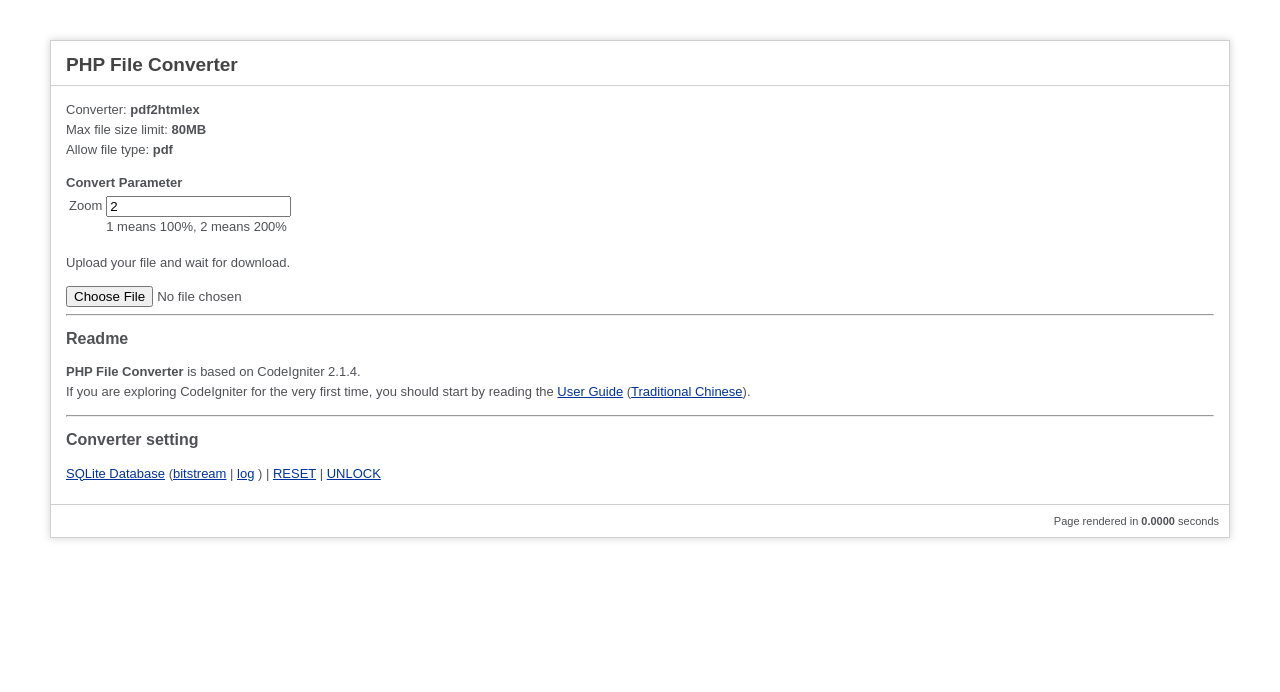
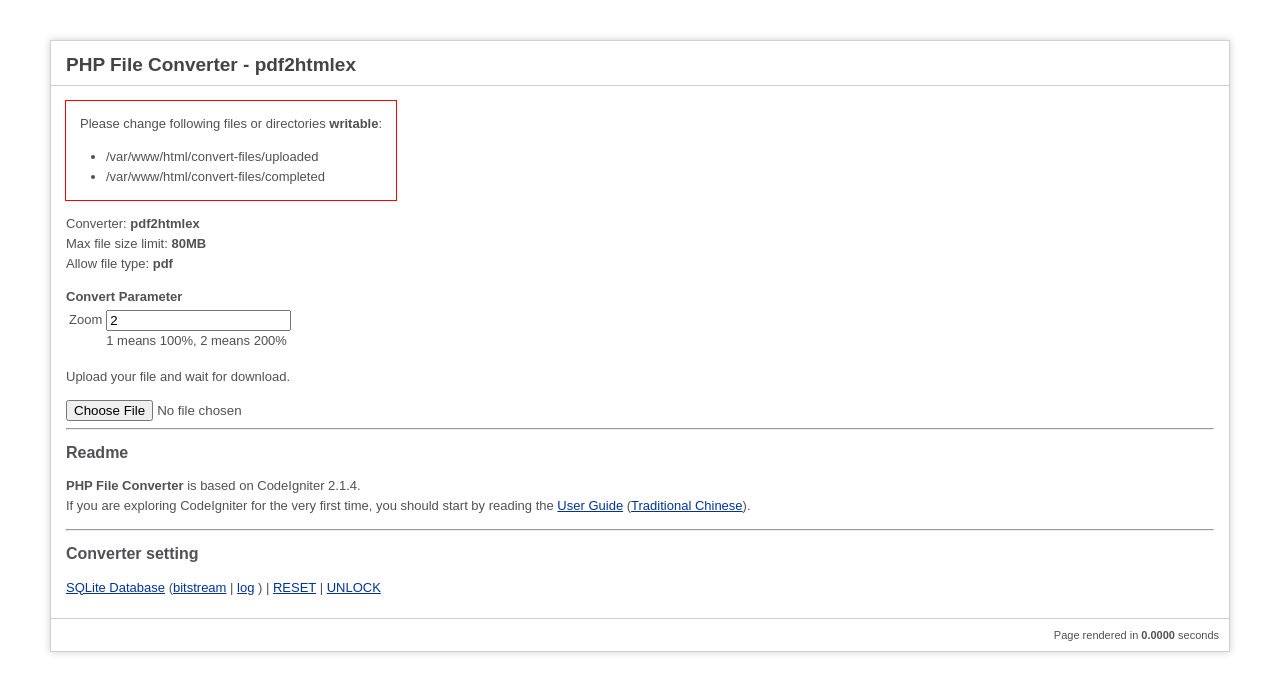
Before and after one commit to pulipulichen/php-file-converter, a CodeIgniter app: page / in a window 1280 px wide. Shown: the top 692 px of the page. Run offline with CodeIgniter, Linux system fonts and the light colour scheme; data comes from the database, SQL or seed files in the repository.

Commit message:
權限檢查功能完成

```diff
--- a/application/controllers/welcome.php
+++ b/application/controllers/welcome.php
@@ -19,46 +19,54 @@ class Welcome extends CI_Controller {
 	 */
 	public function index()
 	{
-            //$this->load->library("toolkit/KALS_object");
-            //$this->load->library("toolkit/Generic_object");
-            /*
-            $this->load->library("object/log");
-            $log = new Log();
-            $log->set_field('action', "upload");
-            //$log->set_field('ip', "154545");
-            $log->set_field('bitstream_id', "1");
-            //$log->update();
-
-            //$this->load->library("upload");
-            /*
-             * 測試用
-            $this->load->database();
-            $db = $this->db;
-
-
-            // insert user data
-            $db->insert('log', array(
-                'action' => "upload",
-                'ip' => '140.119.61.141',
-                'bitstream_id' => 1
-            ));
-             */
-            //$view_data["page_title"] = "PHP File Converter";
-            //$view_data["page_title"] = $this->lang->line("page_title");
-
             $converter = $this->config->item("converter");
             $parameters = NULL;
             if (isset($converter["params"])) {
                 $parameters = $converter["params"];
             }
 
+            $chmod_messages = $this->_check_directories_mode();
 
             $this->load->view('component/header');
             $this->load->view('upload_view', array(
-                "parameters" => $parameters
+                "parameters" => $parameters,
+                "chmod_messages" => $chmod_messages
             ));
             $this->load->view('component/footer');
 	}
+
+        private function _check_directories_mode() {
+
+            $messages = array();
+
+            //$config['convert_files']['uploaded']
+            $convert_files = $this->config->item('convert_files');
+
+            //php-file-converter\convert-files\completed
+            //php-file-converter\convert-files\uploaded
+            //php-file-converter\application\db
+            //php-file-converter\application\db\php-file-converter.sqlite.db
+
+            $dir_ary = array(
+                get_root_path($convert_files['uploaded']),
+                get_root_path($convert_files['completed']),
+                get_root_path("application/db"),
+                get_root_path("application/db/php-file-converter.sqlite.orig.db"),
+                get_root_path("application/db/php-file-converter.sqlite.db"),
+            );
+
+            foreach ($dir_ary AS $dir) {
+                $dir_mode = is_writable($dir);
+                if ($dir_mode === FALSE) {
+                    $result = @chmod($dir, 755);
+                    if ($result === FALSE) {
+                        array_push($messages, $dir);
+                    }
+                }
+            }
+
+            return $messages;
+        }
 }
 
 /* End of file welcome.php */
--- a/application/language/english/converter_lang.php
+++ b/application/language/english/converter_lang.php
@@ -13,3 +13,4 @@ $lang["parameters_caption"] = "Convert Parameter";
 $lang['convert_handler_locked'] = "Converter is locked";
 
 $lang["error_title"] = "Error";
+$lang['check_permissions_error'] = 'Please change following files or directories <strong>writable</strong>:';
--- a/application/views/upload_view.php
+++ b/application/views/upload_view.php
@@ -10,27 +10,38 @@ $converter = $this->config->item("converter");
         });
     });
 </script>
-<?php
-if ($this->config->item("debug") > 0) {
-?>
-        <script type="text/javascript">
-            // 20131015
-            // Only for test
-            $(function () {
-                setTimeout(function () {
-                    var _file_path = "D:\\xampp\\htdocs\\php-file-converter\\README.md";
-                    $("#bitstream").attr("value",_file_path).change();
-                    //$("#submit").slideDown();
-                }, 500);
-            });
-        </script>
-<?php
-}
-?>
         <link rel="icon" href="<?php echo base_url("/favicon.ico"); ?>" type="image/x-icon">
 
-	<h1>PHP File Converter</h1>
+	<h1>
+            <?php
+        if (isset($page_title)) {
+            echo $page_title;
+            }
+        else {
+            $converter = $this->config->item("converter");
+            echo $this->lang->line("page_title") . ' - ' . $converter["name"];
+        }
+            ?>
+        </h1>
 
+        <?php
+        if (count($chmod_messages) > 0) {
+            echo '<div class="warning message">';
+            echo "<p class='message'>";
+
+            echo $this->lang->line("check_permissions_error");
+
+            echo "<ul>";
+            foreach($chmod_messages AS $c) {
+                echo "<li>".$c."</li>";
+            }
+            echo "</ul>";
+
+
+            echo "</p>";
+            echo "</div>";
+        }
+        ?>
 
         <form id="body" action="<?php echo base_url("converter/"); ?>" method="post" enctype="multipart/form-data" tartget="_blank">
 
--- a/css/php-file-converter.css
+++ b/css/php-file-converter.css
@@ -118,3 +118,9 @@ form .input.submit:active {
     font-weight: bold;
     text-align: left;
 }
+
+#container .warning {
+    border: 1px solid red;
+    display: inline-block;
+    padding-right: 14px;
+}
```
